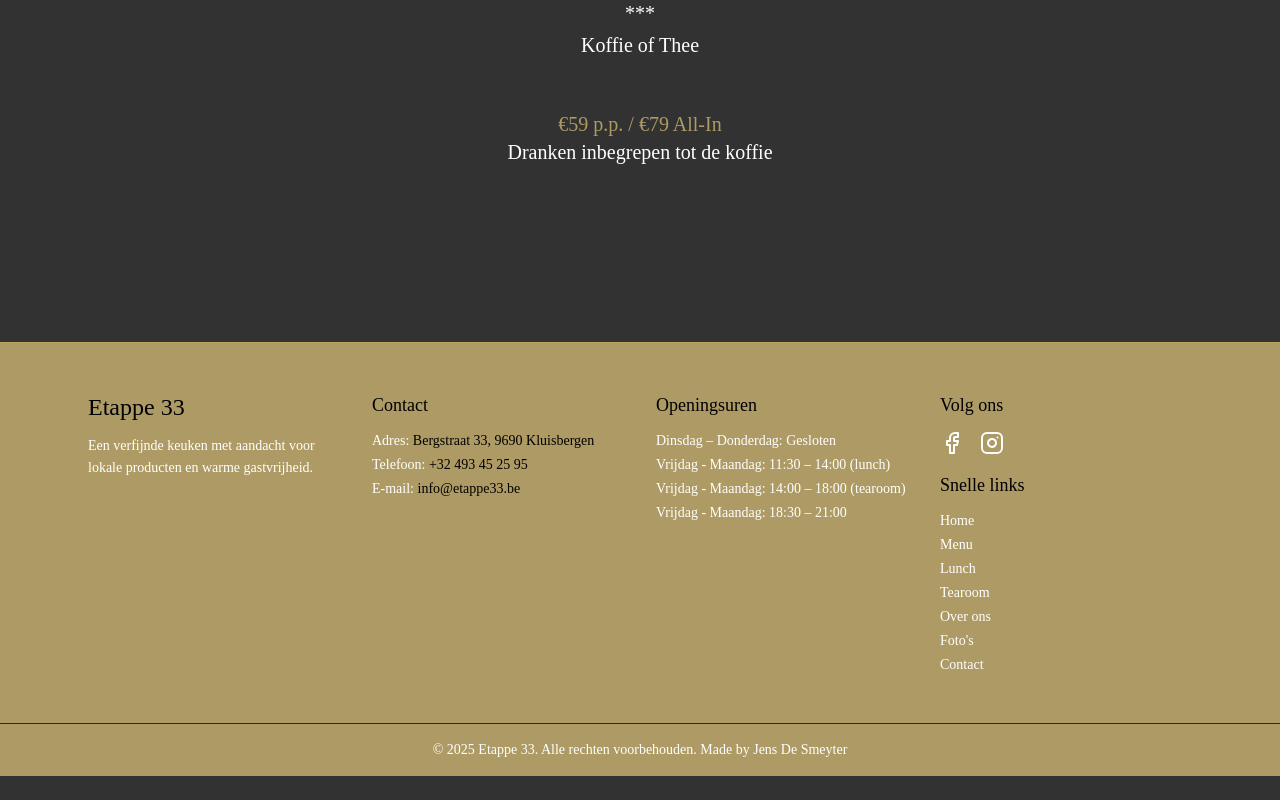
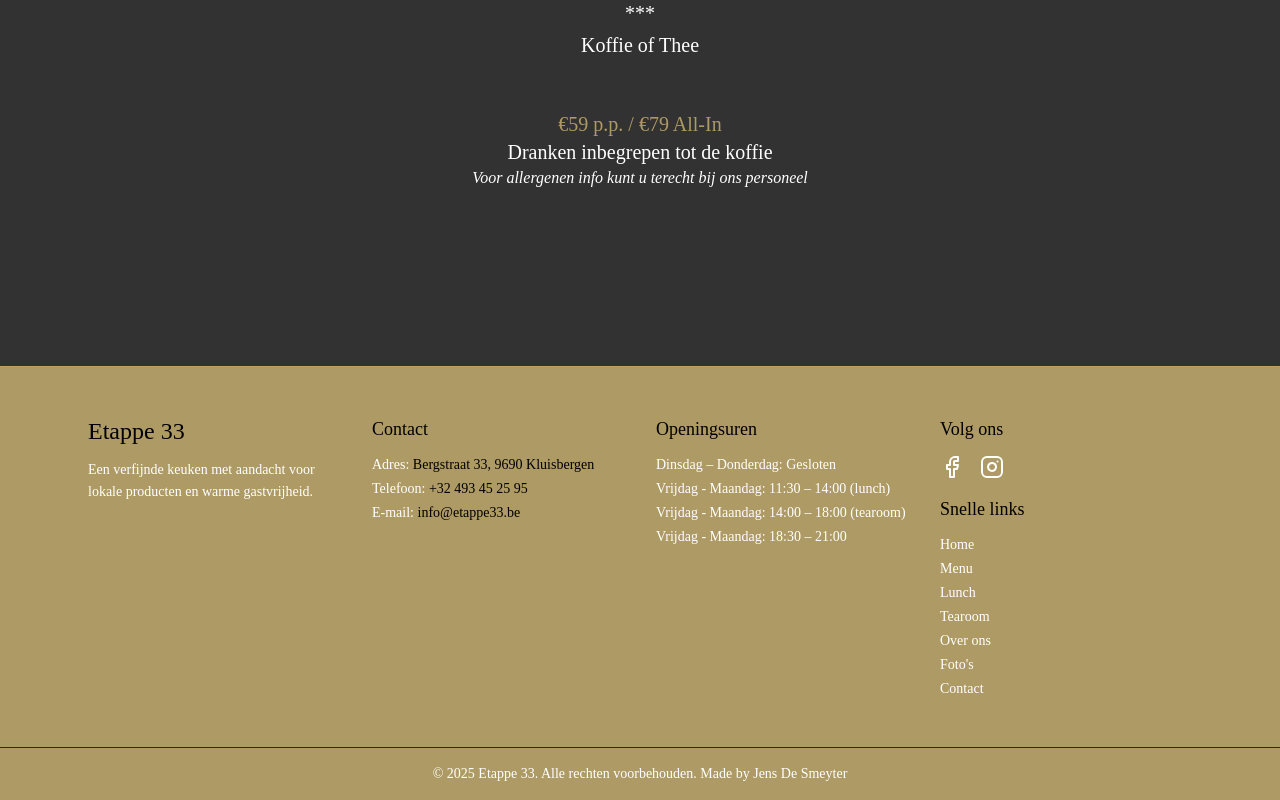
Before and after one commit to jensdesmeyter-cmyk/etappe33, a Next.js app: page /menu in a window 1280 px wide. Shown: the part 4020-4820 px from the top of the page. Before the commit the page ends 4796 px from the top, so only its background shows below. Built offline with nearby package versions, Linux system fonts and the light colour scheme.

Commit message:
fix contact form

```diff
--- a/app/api/contact/route.ts
+++ b/app/api/contact/route.ts
@@ -12,7 +12,7 @@ export async function POST(request: Request) {
     }
 
     const data = await resend.emails.send({
-      from: "Etappe 33 <onboarding@resend.dev>", // test sender
+      from: "Etappe 33 <info@etappe33.be>", // test sender
       to: "info@etappe33.be",
       subject: `Nieuw bericht van ${name}`,
       html: `
--- a/app/lunch/page.tsx
+++ b/app/lunch/page.tsx
@@ -27,7 +27,7 @@ import { motion } from "framer-motion";
           <p className={`${gold} mt-4 text-center text-xl`}>
             €24 p.p
           </p>
-          <p className="italic">Voor allergenen info kunt u terecht bij ons personeel</p>
+          <p className="italic text-center text-white">Voor allergenen info kunt u terecht bij ons personeel</p>
           </motion.div>
         </section>
 
--- a/app/menu/page.tsx
+++ b/app/menu/page.tsx
@@ -154,9 +154,11 @@ export default function MenuPage() {
             Dranken inbegrepen tot de koffie
           </p>
         </section>
+        <p className="italic text-center text-white">Voor allergenen info kunt u terecht bij ons personeel</p>
         </motion.h1>
       </div>
     </div>
+
   );
 }
 
--- a/app/tearoom/page.tsx
+++ b/app/tearoom/page.tsx
@@ -74,6 +74,7 @@ export default function TearoomPage() {
             <MenuItem name="Kaaskroketten (1,2 of 3 stuks) met fris slaatje & brood" price="€10/€20/€30" />
           </ul>
         </section>
+        <p className="italic text-center text-white">Voor allergenen info kunt u terecht bij ons personeel</p>
       </div></motion.h1>
     </div>
   );
```
